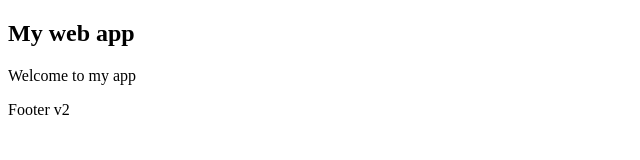
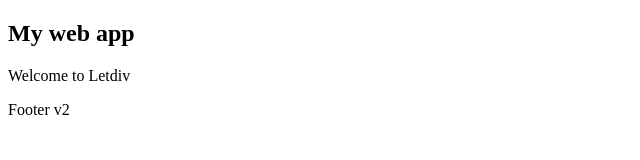
Before and after one commit to trunghieu0207/my-web-app, a plain HTML site: page index.html in a window 1280 px wide. Shown: the full height of the page, 0-640 px from the left. Drawn offline with Linux system fonts and the light colour scheme.

Commit message:
Change welcome message

```diff
--- a/index.html
+++ b/index.html
@@ -7,7 +7,7 @@
 </head>
 <body>
     <h2>My web app</h2>
-    <p>Welcome to my app</p>
+    <p>Welcome to Letdiv</p>
     <footer>Footer v2</footer>
 </body>
 </html>
```
